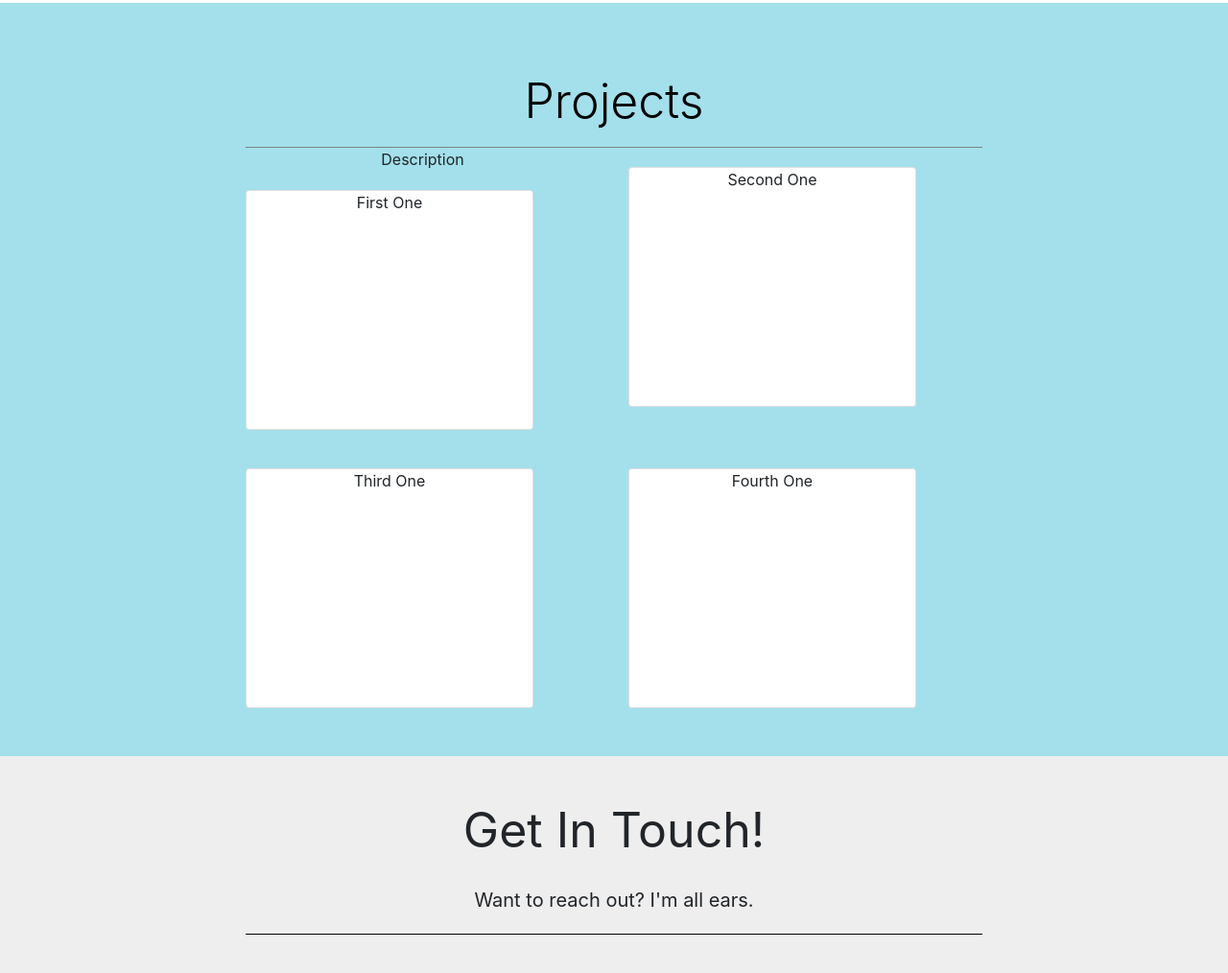
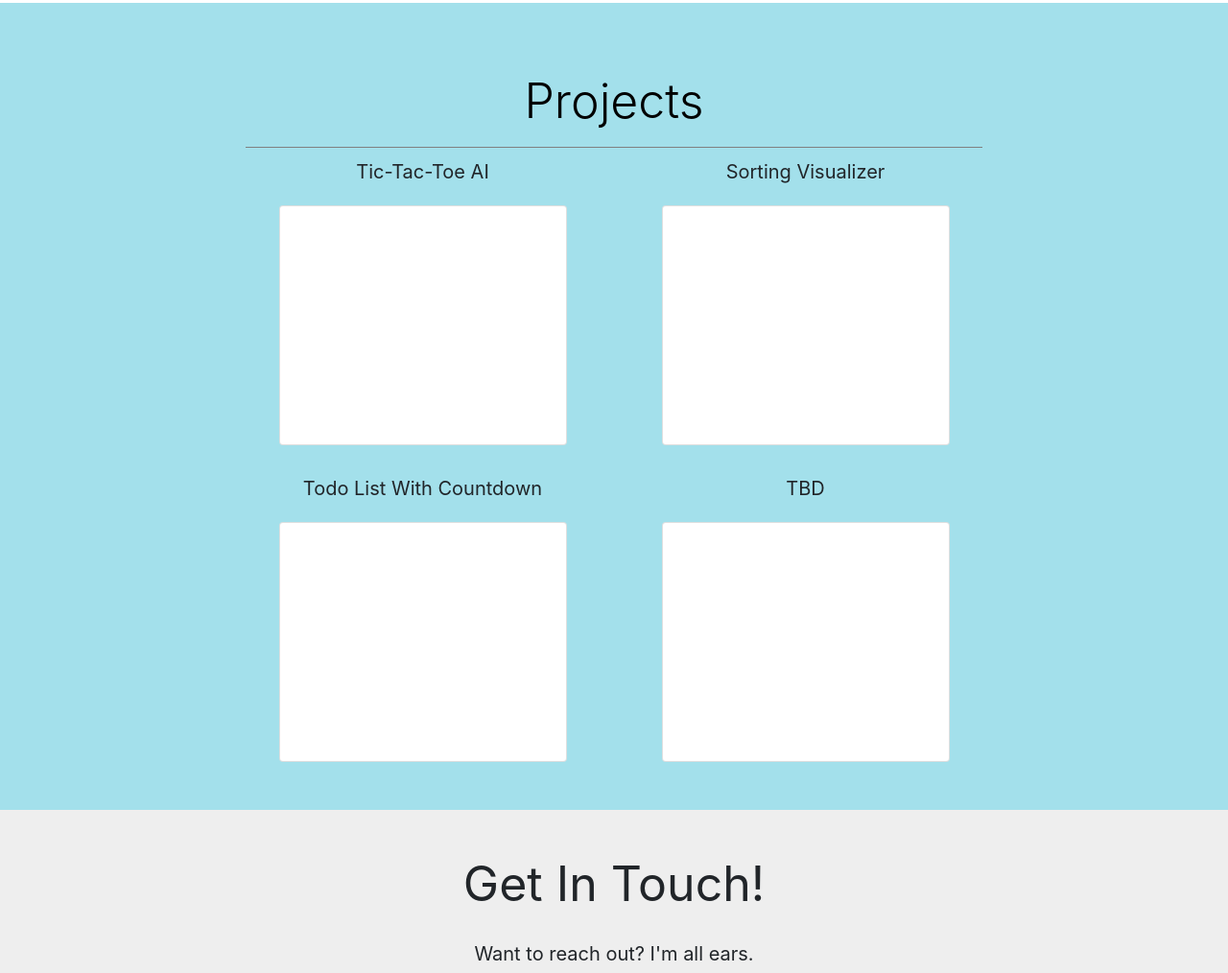
Before and after one commit to CPATRICK321/interactive-resume, a plain HTML site: page index.html in a window 1280 px wide. Shown: the part 3994-5008 px from the top of the page at 96% size. Drawn offline with nearby package versions, Linux system fonts and the light colour scheme.

Commit message:
project section updates

```diff
--- a/index.css
+++ b/index.css
@@ -141,3 +141,25 @@ body {
 #interactive-resume{
     text-align: right;
 }
+
+.custom-header{
+    padding-top: 65px;
+    padding-bottom: 10px;
+    text-align: center;
+    font-size: 50px;
+    font-weight: 349;
+    /* color: #27835F; */
+    /* color: #C7E8A2; */
+    border-bottom: 1px solid grey;
+
+}
+.custom-sub-header{
+    /* color: #27835F; */
+    /* color: #C7E8A2; */
+    font-size: 25px;
+    padding-bottom: 20px;
+}
+
+.custom-sub2-header{
+    font-size: 20px;
+}
--- a/index.html
+++ b/index.html
@@ -329,30 +329,39 @@
             <div id="projects-bottom">
                 <div class="row">
                     <div class="col-lg-6 card-container">
-                        <div>
-                            Description
+                        <div class="custom-sub2-header project-description">
+                            Tic-Tac-Toe AI
                         </div>
                         <div class="card img__img">
-                            First One
+
                         </div>
                         <!-- <p class=" card">Description</p> -->
                     </div>
                     <div class="col-lg-6 card-container">
+                        <div class="custom-sub2-header project-description">
+                            Sorting Visualizer
+                        </div>
                         <div class="card img__img">
-                            Second One
+
                         </div>
                         <!-- <p class="">Description</p> -->
                     </div>
                 </div>
                 <div class="row">
                     <div class="col-lg-6 card-container">
+                        <div class="custom-sub2-header project-description">
+                            Todo List With Countdown
+                        </div>
+                        <div class="card">
+
+                            </div>
+                        </div>
+                    <div class="col-lg-6 card-container">
+                        <div class="custom-sub2-header project-description">
+                            TBD
+                        </div>
                     <div class="card">
-                            Third One
-                        </div>
-                    </div>
-                    <div class="col-lg-6 card-container">
-                    <div class="card">
-                            Fourth One
+
                         </div>
                     </div>
                 </div>
--- a/profile.css
+++ b/profile.css
@@ -22,26 +22,11 @@
     margin-top: 50px;
     padding-bottom: 100px;
 }
-.custom-header{
-    padding-top: 65px;
-    padding-bottom: 10px;
-    text-align: center;
-    font-size: 50px;
-    font-weight: 349;
-    /* color: #27835F; */
-    /* color: #C7E8A2; */
-    border-bottom: 1px solid grey;
 
-}
 .header-color{
     color: black;
 }
-.custom-sub-header{
-    /* color: #27835F; */
-    /* color: #C7E8A2; */
-    font-size: 25px;
-    padding-bottom: 20px;
-}
+
 p{
     font-weight: 300;
 }
--- a/projects.css
+++ b/projects.css
@@ -1,12 +1,13 @@
 
 .card{
-    margin-top: 20px;
-    margin-bottom: 20px;
+    margin-top: 20px !important;
+    margin-bottom: 20px !important;
     width: 300px;
     height: 250px;
     max-width: 95vw;
     /* float: center; */
     display: inline-block;
+    margin: auto;
     background-color: #eef;
 }
 
@@ -55,3 +56,7 @@
 #projects-bottom{
     padding-bottom: 30px;
 }
+
+.project-description{
+    margin-top: 10px;
+}
```
Also changed, not shown: 1 other file. Lines whose indentation alone changed are shown as unchanged.
